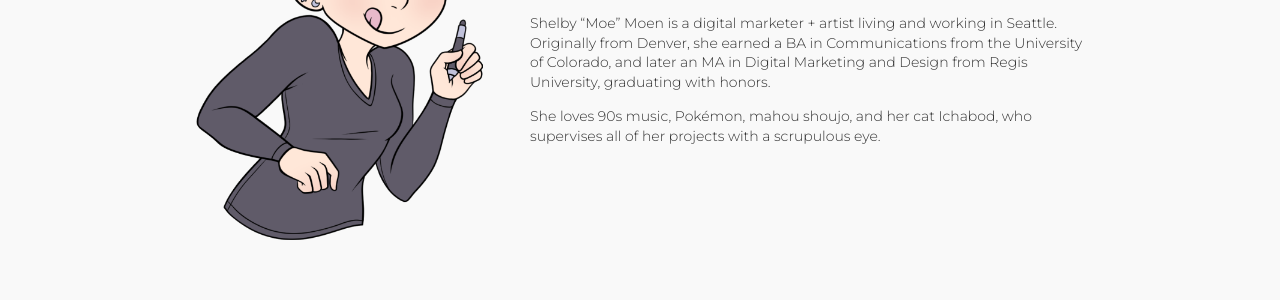
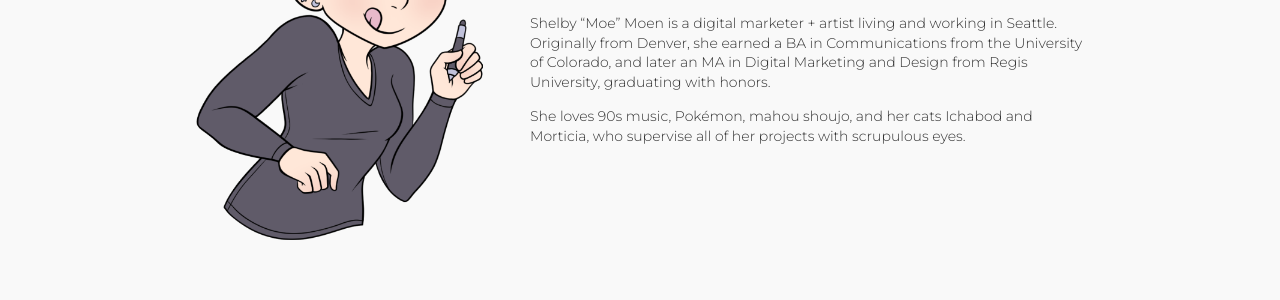
Before and after one commit to MelliMoe/mellimoe.github.io, a Jekyll site: the page built from pages/_menu/about.md, in a window 1280 px wide. Shown: the part 305-605 px from the top of the page. Built offline with Jekyll 4.4.1, drawn with Linux system fonts in a browser that asks for light colours.

Commit message:
Update about.md

```diff
--- a/pages/_menu/about.md
+++ b/pages/_menu/about.md
@@ -9,4 +9,4 @@
 
 Shelby "Moe" Moen is a digital marketer + artist living and working in Seattle.  Originally from Denver, she earned a BA in Communications from the University of Colorado, and later an MA in Digital Marketing and Design from Regis University, graduating with honors.
 
-She loves 90s music, Pokémon, mahou shoujo, and her cat Ichabod, who supervises all of her projects with a scrupulous eye.
+She loves 90s music, Pokémon, mahou shoujo, and her cats Ichabod and Morticia, who supervise all of her projects with scrupulous eyes.
```
